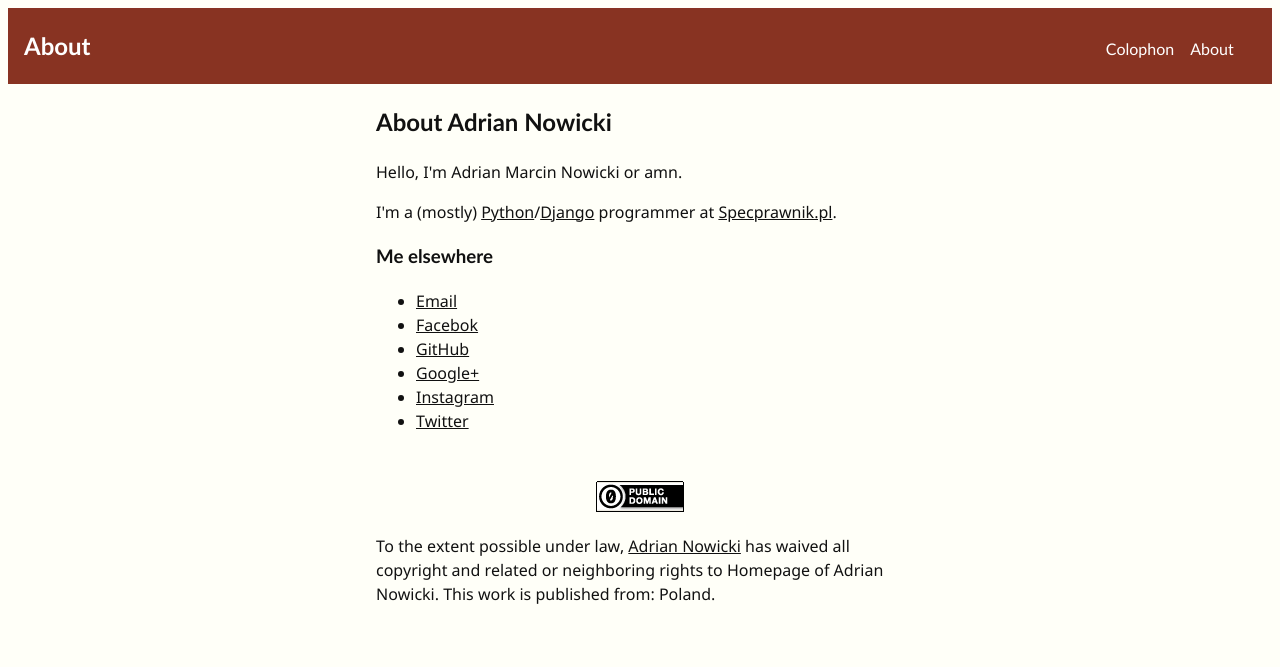
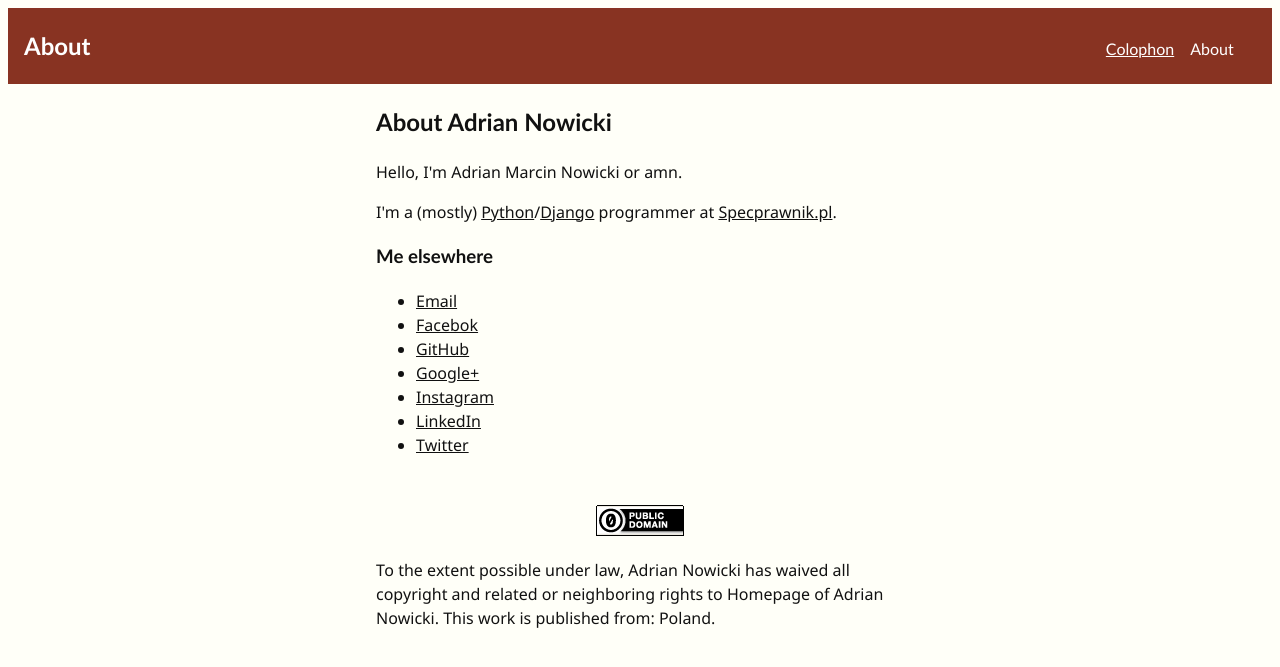
Before and after one commit to adinowicki/adinowicki.github.io, a Jekyll site: the page built from index.html, in a window 1280 px wide. Shown: the top 667 px of the page. Built offline with Jekyll 4.4.1, drawn with Linux system fonts in a browser that asks for light colours; some web fonts are replaced.

Commit message:
Added underline on header's links, LinkedIn and Schema.org to about page

```diff
--- a/_layouts/default.html
+++ b/_layouts/default.html
@@ -10,7 +10,7 @@
 			<h1>{% if page.title %}{{ page.title }}{% else %}Homepage of Adrian Nowicki{% endif %}</h1>
 		</header>
 		<ul>
-		{% for page in site.pages %}	<li><a href={{ page.url }}>{{ page.title }}</a>
+		{% for site_page in site.pages %}	<li>{% if site_page.url != page.url %}<a href={{ site_page.url }}>{{ site_page.title }}</a>{% else %}{{ site_page.title }}{% endif %}
 		{% endfor %}</ul>
 	</nav>
 	<main>
--- a/css/maja.css
+++ b/css/maja.css
@@ -84,10 +84,6 @@ nav header, nav li {
 	margin-left: 1em;
 }
 
-nav a, nav a:focus, nav a:hover {
-	text-decoration: none;
-}
-
 nav header {
 	width: 9%;
 }
--- a/index.html
+++ b/index.html
@@ -3,17 +3,21 @@ layout: default
 title: About
 permalink: /
 ---
-		<h2>About Adrian Nowicki</h2>
-		<p>Hello, I'm Adrian Marcin Nowicki or amn.
-		<p>I'm a (mostly)
-		<a href=//www.python.org>Python</a>/<a href=//www.djangoproject.com>Django</a>
-		programmer at <a href=//www.specprawnik.pl hreflang=pl>Specprawnik.pl</a>.
-		<h3>Me elsewhere</h3>
-		<ul>
-			<li><a href="mailto:?to=Adrian%20Nowicki%20%3cadinowicki@gmail.com%3e">Email</a>
-			<li><a href=//www.facebook.com/adrian.m.nowicki>Facebok</a>
-			<li><a href=//github.com/adinowicki>GitHub</a>
-			<li><a href=//plus.google.com/+AdrianNowickiAMN>Google+</a>
-			<li><a href=//www.instagram.com/adinowicki/>Instagram</a>
-			<li><a href=//twitter.com/AdrianNowicki>Twitter</a>
-		</ul>
+		<article itemscope itemtype=https://schema.org/Person>
+			<h2>About <span itemprop=name>Adrian Nowicki</span></h2>
+			<p>Hello, I'm Adrian <span itemprop=additionalName>Marcin</span> Nowicki
+			or amn.
+			<p>I'm a (mostly)
+			<span itemprop=jobTitle><a href=//www.python.org>Python</a>/<a href=//www.djangoproject.com>Django</a>
+			programmer</span> at <a href=//www.specprawnik.pl hreflang=pl>Specprawnik.pl</a>.
+			<h3>Me elsewhere</h3>
+			<ul>
+				<li><a href="mailto:?to=Adrian%20Nowicki%20%3cadinowicki@gmail.com%3e" itemprop=email>Email</a>
+				<li><a href=//www.facebook.com/adrian.m.nowicki itemprop=sameAs>Facebok</a>
+				<li><a href=//github.com/adinowicki itemprop=sameAs>GitHub</a>
+				<li><a href=//plus.google.com/+AdrianNowickiAMN itemprop=sameAs>Google+</a>
+				<li><a href=//www.instagram.com/adinowicki itemprop=sameAs>Instagram</a>
+				<li><a href=//www.linkedin.com/in/adrianmnowicki itemprop=sameAs>LinkedIn</a>
+				<li><a href=//twitter.com/AdrianNowicki itemprop=sameAs>Twitter</a>
+			</ul>
+		</article>
```
Also changed, not shown: other parts of _layouts/default.html (+1 -3 lines).
